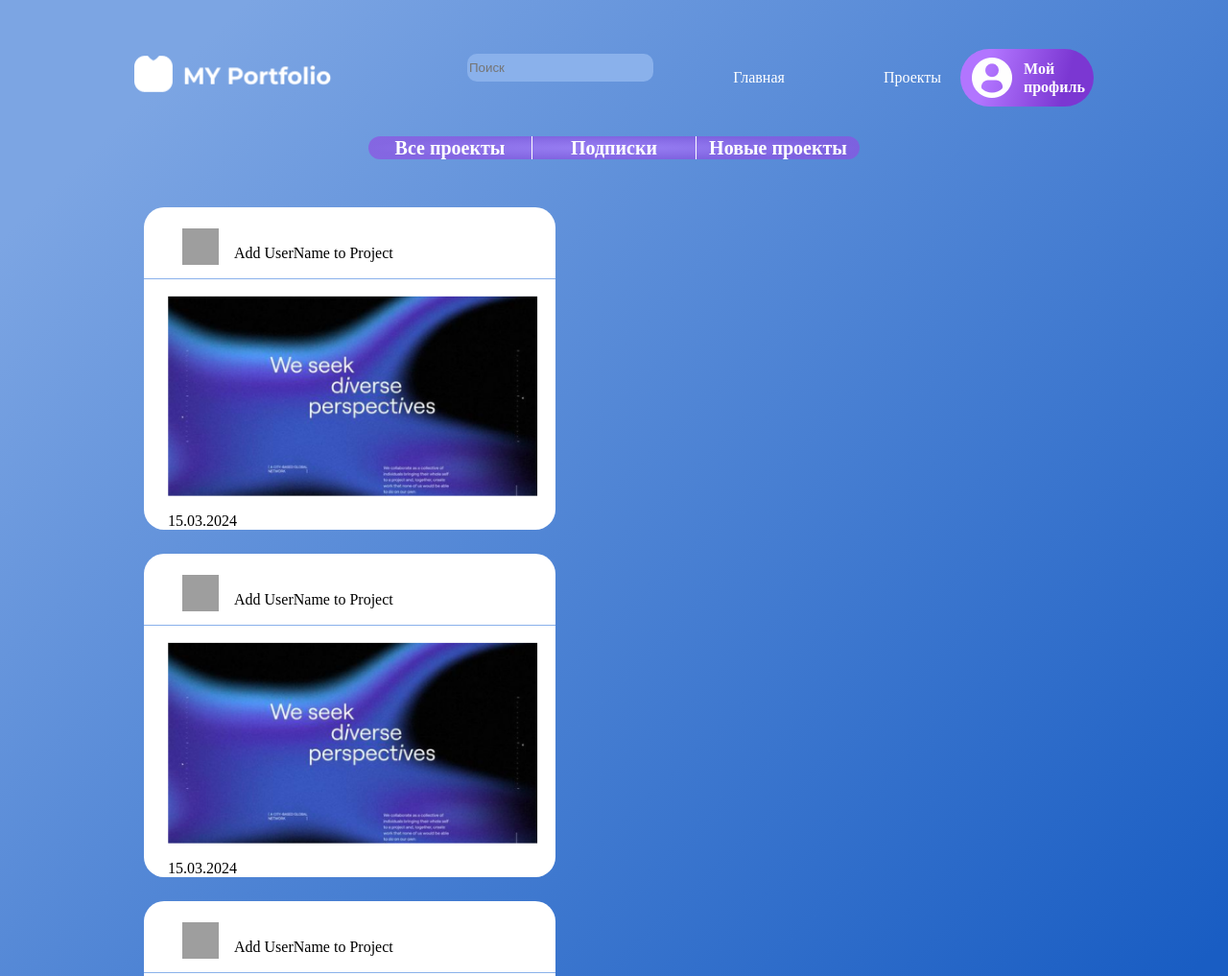
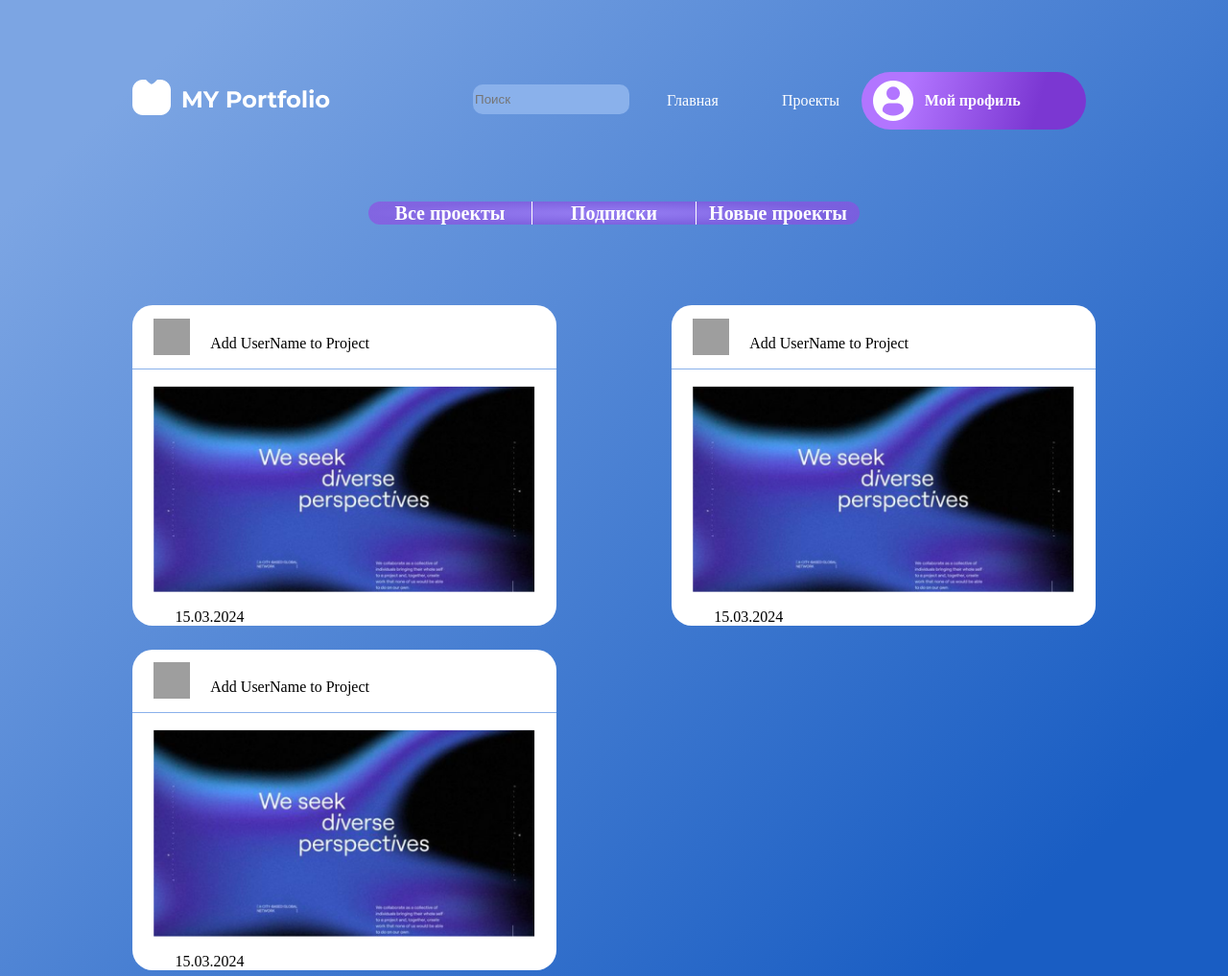
Before and after one commit to i-andrey-i/Portfolio, a React app: page / in a window 1280 px wide. Shown: the top 1017 px of the page at 96% size. Built offline with nearby package versions, Linux system fonts and the light colour scheme; grey boxes are pictures that could not be loaded.

Commit message:
new css for screen

```diff
--- a/src/components/App.js
+++ b/src/components/App.js
@@ -21,6 +21,7 @@ const App = () => {
                 console.error(error);
         })
     }
+
     return (
         <BrowserRouter>
             <Routes>
--- a/src/components/Header.js
+++ b/src/components/Header.js
@@ -9,7 +9,7 @@ const Header = () => {
     return (
         <header>
             <nav className="navigation">
-                <Link to="/" class="logo"><img src={logo} alt="" width="230" height="60"/></Link>
+                <Link to="/" class="logo"><img src={logo} alt="" /></Link>
 
                 <ul className="navigation-items">
                     <li className="search"><input className="input" type="text" placeholder="Поиск" name="one-line"
--- a/src/components/InfoAboutProject.js
+++ b/src/components/InfoAboutProject.js
@@ -5,27 +5,25 @@ const InfoAboutProject = () => (
     <div className="info-new-pr">
         <section className="all-info-sec">
             <p className="new-page-text"> Название проекта</p>
-            <input className="new-page-info" type="text" placeholder="Введите название" name="one-line"
-                   size="40"></input>
+            <input className="new-page-info" type="text" placeholder="Введите название" name="one-line"></input>
         </section>
 
         <section className="all-info-sec-sp">
             <p className="new-page-text"> Описание проекта</p>
-            <input className="new-page-info" type="text" placeholder="Введите описание" name="one-line"
-                   size="40"></input>
+            <input className="new-page-info" type="text" placeholder="Введите описание" name="one-line"></input>
         </section>
 
         <section className="all-info-sec">
             <p className="new-page-text"> Дата создания проекта </p>
-            <input className="new-page-info" type="text" placeholder="DD.MM.YY" name="one-line" size="40"></input>
+            <input className="new-page-info" type="text" placeholder="DD.MM.YY" name="one-line" ></input>
         </section>
 
         <section className="all-info-sec">
             <p className="new-page-text"> Дополнительные файлы</p>
-            <input className="new-page-info" type="text" placeholder="" name="one-line" size="40"></input>
+            <input className="new-page-info" type="text" placeholder="" name="one-line" ></input>
         </section>
 
-        <Link to="/auto/my-page">
+        <Link to="/profile/:id">
             <section className="create-new-project">
                 <p className="new-page-text-create"> Сохранить проект </p>
             </section>
--- a/src/components/MainWorksPage.js
+++ b/src/components/MainWorksPage.js
@@ -17,9 +17,9 @@ const MainWorksPage = () => (
 
             <section className="my-works-section" id="my-works-page">
                 <ul className="all-my-works">
-                    <li className="my-work-item"><Link to="/each-work"><ProjectCard/></Link></li>
-                    <li className="my-work-item"><Link to="/each-work"><ProjectCard/></Link></li>
-                    <li className="my-work-item"><Link to="/each-work"><ProjectCard/></Link></li>
+                    <li className="my-work-item"><Link to="/project/:id"><ProjectCard/></Link></li>
+                    <li className="my-work-item"><Link to="/project/:id"><ProjectCard/></Link></li>
+                    <li className="my-work-item"><Link to="/project/:id"><ProjectCard/></Link></li>
                 </ul>
             </section>
         </main>
--- a/src/components/UserAuthorization.js
+++ b/src/components/UserAuthorization.js
@@ -33,7 +33,7 @@ const UserAuthorization = () => {
                     </form>
 
                     <p className="list-entry-text"> Еще не зарегистрированы? <Link
-                        to="/auto/reg"> Зарегистрируйтесь</Link></p>
+                        to="/signup"> Зарегистрируйтесь</Link></p>
                 </center>
 
             </div>
--- a/src/components/UserProfileCreate.js
+++ b/src/components/UserProfileCreate.js
@@ -29,7 +29,7 @@ const UserProfileCreate = () => {
             <input className="list-entry-input" type="text" name="study" value={study} onChange={(e) => setStudy(e.target.value)} placeholder="Учебное заведение" ></input>
             <input className="list-entry-input" type="number" name="phone" value={phone} onChange={(e) => setPhone(e.target.value)} placeholder="Номер телефона" ></input>
             <input className="list-entry-input" type="text" name="vk" value={vK} onChange={(e) => setVK(e.target.value)} placeholder="VK" ></input>
-            <Link to="/auto/my-page"  class="list-entry-next" type="submit"> Готово </Link>
+            <Link to="/profile/:id"  class="list-entry-next" type="submit"> Готово </Link>
           </form>
         </center>
       </div></center>
--- a/src/components/UserRegistration.js
+++ b/src/components/UserRegistration.js
@@ -30,9 +30,9 @@ const UserRegistration = () => {
                                onChange={(e) => setEmail(e.target.value)} placeholder="Эл. адрес"></input>
                         <input className="list-entry-input" type="password" name="email" value={password}
                                onChange={(e) => setPassword(e.target.value)} placeholder="Пароль"></input>
-                        <Link to="/auto/reg/inf" class="list-entry-next" type="submit">Продолжить</Link>
+                        <Link to="/profile/create" class="list-entry-next" type="submit">Продолжить</Link>
                     </form>
-                    <p className="list-entry-text"> Уже зарегистрированы? <Link to="/auto">Войдите</Link> в систему</p>
+                    <p className="list-entry-text"> Уже зарегистрированы? <Link to="/login">Войдите</Link> в систему</p>
                 </center>
             </div>
         </center>
--- a/src/css/style.css
+++ b/src/css/style.css
@@ -17,35 +17,36 @@ radial-gradient(54.92% 54.92% at 38.54% 80.1%, rgba(178, 118, 255, 0.79) 0%, rgb
     display:flex;
     align-items: center;
     margin: 0;
-    margin-top:40px;
-    margin-left: 130px;
-    margin-right: 130px;
-    margin-bottom: 20px;
+    margin-top: 5% ;
+    margin-left: 10%;
+    margin-right: 10%;
+    margin-bottom: 5%;
     width: auto;
-
 }
 
 .logo{
-    margin-left: 10px;
+    margin-left: 1%;
     display:block;
-
+    width: 33%;
 }
 
 .navigation-items{
-    width: 600px;
+    padding: 0;
+    width: 40%;
     display: flex;
-    gap: 30px;
+    gap: 2%;
     list-style: none;
-    margin-left: 77px;
+    margin-left: 2%;
 }
 
 .search{
     margin: 0;
+    margin-top: 2%;
 }
 
 .input{
-    width: 190px ;
-    height: 27px;
+    width: 100%;
+    height: 70%;
     background-color: #8AB1EB;
     border-radius: 10px;
     border: none;
@@ -53,8 +54,8 @@ radial-gradient(54.92% 54.92% at 38.54% 80.1%, rgba(178, 118, 255, 0.79) 0%, rgb
 
 .link{
     margin: 0;
-    margin-left: 30px;
-    width: 100px;
+    margin-left: 2%;
+    width: 30%;
     text-align: center;
 }
 
@@ -67,28 +68,27 @@ a{
 }
 
 .profile-link{
-    width: 227px;
+    width: 23%;
     height: 60px;
     background: linear-gradient(105.22deg, #B275FF 21.28%, #7B37D2 77.65%);
     border-radius: 189px;
     margin: 0;
     display: flex;
     align-items: center;
-    margin-right: 10px;
-    margin-left: auto;
+    margin-right: 2%;
 }
 
 .img-profile-link{
     margin: 0;
-    margin-left: 12px;
+    margin-left: 5%;
 }
 
 .profile-link-text{
     margin: 0;
-    margin-left: 12px;
+    margin-left: 5%;
     color: #FFFFFF;
     font-weight: 600;
-    font-size: 16px;
+    font-size: 100%;
     line-height: 19.5px;
 }
 
@@ -270,20 +270,20 @@ button{
 
 .my-works-section{
     margin: 0;
-    margin-top:40px;
-    margin-left: 130px;
-    margin-right: 135px;
+    margin-top:5%;
+    margin-left: 10%;
+    margin-right: 10%;
 }
 
 
 .all-my-works{
     display: flex;
-    column-gap: 130px;
+    column-gap: 10%;
     row-gap: 25px;
     flex-wrap: wrap;
-    padding-top: 10px;
-    padding-left: 20px;
-    padding-right: 20px;
+    padding-top: 2%;
+    padding-left: 1%;
+    padding-right: 1%;
     justify-content: space-between;
 
 }
@@ -302,7 +302,7 @@ button{
     width: 40%;
     height: 40%;
     margin-top: 6px;
-    padding-left:25px;
+    padding-left:5%;
     font-weight: 500;
     font-size: 17px;
     line-height: 21px;
@@ -310,14 +310,13 @@ button{
 }
 
 .img-of-work{
-    padding-left:25px;
-    margin-right: 60px;
+    padding-left:5%;
     width:90%;
     height: 10%;
 }
 
 .description{
-    padding-left:25px;
+    padding-left:5%;
     width: 60%;
     height: 80%;
     font-weight: 300;
@@ -327,7 +326,7 @@ button{
 }
 
 .date{
-    padding-left:25px;
+    padding-left:10%;
     width: 40%;
     height: 40%;
     font-weight: 400;
@@ -370,11 +369,11 @@ button{
 }
 
 .user-info{
-    padding-left:40px;
+    padding-left:5%;
     margin: 0;
-    margin-top: 22px;
+    margin-top: 3%;
     display: flex;
-    gap: 16px;
+    gap: 5%;
     border-bottom: 1px solid rgba(138, 177, 235, 1)
 }
 
@@ -414,17 +413,19 @@ button{
     width: 70%;
     height: 30px;
     margin: auto;
-    margin-top: 30px;
+    margin-top: 5%;
     background: rgba(211, 224, 245, 1);
     border-radius: 13px;
     border:none;
-    padding-left: 15px;
+    padding-left: 5%;
 }
 
 .list-entry-next{
     width: 50%;
     height: 40px;
-    margin-top: 40px;
+    margin-top: 10%;
+    margin-left: auto;
+    margin-right: auto;
     border-radius: 225px;
 
     display: flex;
@@ -444,7 +445,7 @@ button{
 }
 
 .list-entry-text{
-    margin-top: 15px;
+    margin-top: 5%;
     font-family: Montserrat;
     font-size: 13px;
     font-weight: 300;
@@ -495,6 +496,7 @@ button{
     border:none;
     padding-bottom: 2%;
     padding-left: 5%;
+    width: 90%;
     color: rgba(70, 70, 113, 1);
 
 }
```
